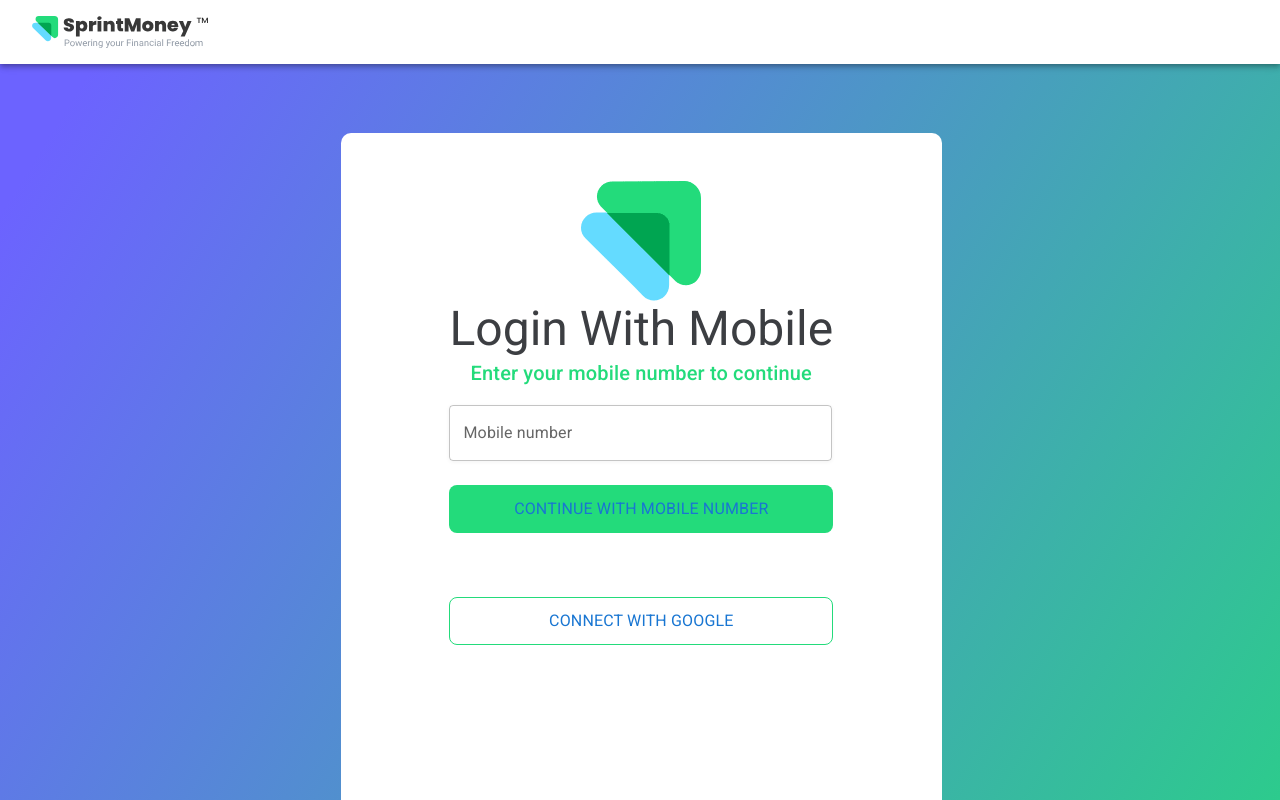
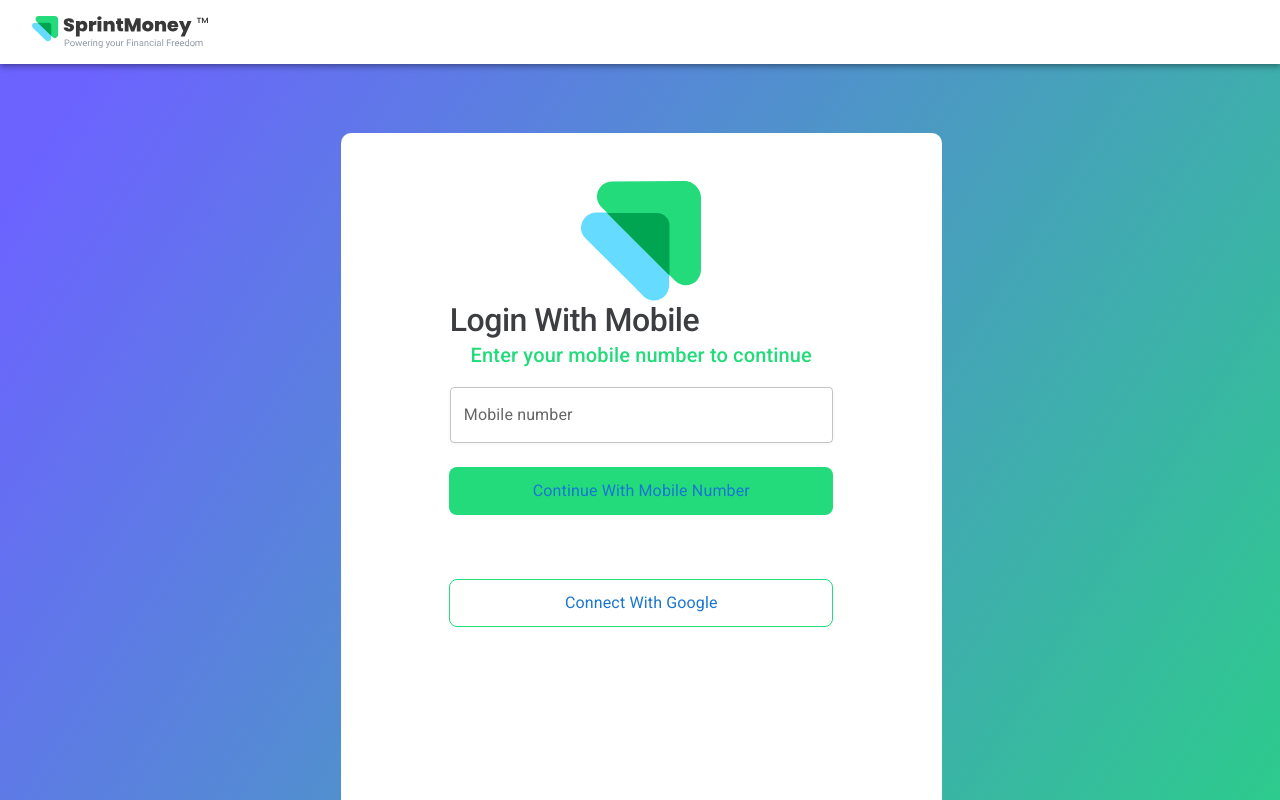
Before and after one commit to mansorout/man, a React (Create React App) app: page /login in a window 1280 px wide. Shown: the top 800 px of the page. Built offline with nearby package versions, Linux system fonts and the light colour scheme.

Commit message:
Alignement

```diff
--- a/src/App.tsx
+++ b/src/App.tsx
@@ -3,11 +3,13 @@ import Home from './Components/Home/Home';
 import Header from './Components/Header';
 import { Login } from './Components/Auth/Login';
 import './app.css'
+import { FooterBox } from './Components/FooterBox';
 function App() {
   return (
     <>
         <Routes>
           <Route path="/" element={<Home/>} />
+          <Route path="/footer" element={<FooterBox />} />
           <Route path="/login" element={<Login/>} />
           <Route path="/Header"  element={<Header/>} />
         </Routes>
--- a/src/Components/Auth/Login.tsx
+++ b/src/Components/Auth/Login.tsx
@@ -1,59 +1,77 @@
-import React from 'react'
-
-import { Container } from '@mui/material'
-import {Box, TextField,Button,Paper,Stack,Typography} from '@mui/material'
-import Grid from '@mui/material/Grid';
-import Header from '../../Components/Header'
-import '../Auth/Login.css'
-import ContWithMobile from '../Buttons/ContWithMobile';
-import ConnectWithGoogle from '../Buttons/ConnectWithGoogle';
-import Image from '../../Assets/Group 6673@2x.png'
+import React from "react";
+import { Container } from "@mui/material";
+import {
+  Box,
+  TextField,
+  Stack,
+  Typography,
+} from "@mui/material";
+import Grid from "@mui/material/Grid";
+import Header from "../../Components/Header";
+import "../Auth/Login.css";
+import ContWithMobile from "../Buttons/ContWithMobile";
+import ConnectWithGoogle from "../Buttons/ConnectWithGoogle";
+import { FooterBox } from "../FooterBox";
+import Image from "../../Assets/Group 6673@2x.png";
 
 export const Login = () => {
   return (
     <>
-
-
-         <Box className='Main_Box' >
+      <Box className="Main_Box">
         <Header />
-          <Box className='Grid_Box' >
-              <Grid  sx={{alignItems:'center',justifyContent:'center',direction:'row', display:'flex' }}>
+        <Box className="Grid_Box">
+          <Grid
+            sx={{
+              alignItems: "center",
+              justifyContent: "center",
+              direction: "row",
+              display: "flex",
+            }}
+          >
             <Grid item xs={3}></Grid>
             <Grid item xs={6}>
-                        <div   style={{
-                            marginTop:'48.3px',
-                              display: 'flex',
-                               textAlign: 'center',
+              <div
+                style={{
+                  marginTop: "48.3px",
+                  display: "flex",
+                  textAlign: "center",
                   //  width: '60px',
                   //  height:'59.7px',
-                                  alignItems: 'center',
-                                         justifyContent: 'center'
-                                                                   }} >
-                                      <Box component="img" alt="The house from the offer." src={Image}/>
+                  alignItems: "center",
+                  justifyContent: "center",
+                }}
+              >
+                <Box
+                  component="img"
+                  alt="The house from the offer."
+                  src={Image}
+                />
               </div>
 
-
-
-
-                        <Typography className='Login_text' variant="h3" align="center">Login With Mobile</Typography>
-                        <Typography  variant="h6" align="center">Enter your mobile number to continue</Typography>
-                       <TextField className='text_field' margin='normal' label='Mobile number' />
+              <Typography component='h1' variant="h1" align="center">
+                Login With Mobile
+              </Typography>
+              <Typography variant="h6" align="center">
+                Enter your mobile number to continue
+              </Typography>
+              <TextField
+                className="text_field"
+                margin="normal"
+                label="Mobile number"
+              />
             </Grid>
 
             <Grid item xs={3}></Grid>
-
-
           </Grid>
-           <Stack><ContWithMobile /></Stack>
-           <Stack><ConnectWithGoogle /></Stack>
+          <Stack>
+            <ContWithMobile />
+          </Stack>
+          <Stack>
+            <ConnectWithGoogle />
+          </Stack>
+          <FooterBox />
         </Box>
-
       </Box>
-
-
-
     </>
-  )
-}
-
-{/* <Stack sx={{alignItems:'center'}}> </Stack> */}
+  );
+};
--- a/src/Components/Buttons/ConnectWithGoogle.tsx
+++ b/src/Components/Buttons/ConnectWithGoogle.tsx
@@ -2,15 +2,7 @@
 import { Button, ButtonProps, styled, Typography } from "@mui/material";
 
 const TextButton = styled(Button)<ButtonProps>(({ theme }) => ({
-    // color: "red",
-    // boxShadow: "0px 0px 0px 0px",
-    // background : "#EFEFEF",
-    // borderRadius: "8px",
-    // textTransform: 'capitalize',
-    // height: "56px",
-    // padding: "25px",
-    // width: "98%",
-
+    textTransform: 'capitalize',
     width: '384px',
     height: '48px',
     borderRadius: '8px',
@@ -18,13 +10,9 @@ const TextButton = styled(Button)<ButtonProps>(({ theme }) => ({
     marginTop:'64px',
     border: 'solid 1px #23db7b',
     backgroundColor:'rgba(255, 255, 255, 0)',
+  }));
 
-
-
-}));
-
-
-const ConnectWithGoogle = () => {
+  const ConnectWithGoogle = () => {
     return (
         <TextButton variant='text'>
             <Typography className='Button-Text'>Connect with Google</Typography>
--- a/src/Components/Buttons/ContWithMobile.tsx
+++ b/src/Components/Buttons/ContWithMobile.tsx
@@ -1,57 +1,14 @@
-// import { Button, ButtonProps, styled, Typography } from "@mui/material";
-
-// const GreenColorButton = styled(Button)<ButtonProps>(({ theme }) => ({
-
-//   width: '384px',
-//   height: '48px',
-//   borderRadius: '8px',
-//   margin:'auto',
-//   marginTop:'16px',
-// //   // padding: '133px 338.9px 0 340.6px',
-// //   opacity: '0.5',
-// // //  mixBlendMode:'overlay',
-
-
-
-// }));
-
-
-// const  ContWithMobile = () => {
-//   return (
-//     <GreenColorButton variant='contained' >
-//         <Typography className='Button-Text'>Continue with Mobile Number</Typography>
-//     </GreenColorButton>
-//   )
-// };
-
-// export default ContWithMobile;
-
-
-
-
-
 import { Button, ButtonProps, styled, Typography } from "@mui/material";
 
 const ThemeButton = styled(Button)<ButtonProps>(({ theme }) => ({
-    // color: "red",
-    // boxShadow: "0px 0px 0px 0px",
-    // background : "#EFEFEF",
-    // borderRadius: "8px",
-    // textTransform: 'capitalize',
-    // height: "56px",
-    // padding: "25px",
-    // width: "98%",
-
+    textTransform: 'capitalize',
     width: '384px',
     height: '48px',
     borderRadius: '8px',
     margin:'auto',
     marginTop:'16px',
     backgroundColor:'#23db7b',
-
-
-
-}));
+  }));
 
 
 const ContWithMobile = () => {
--- /dev/null
+++ b/src/Components/FooterBox.tsx
@@ -0,0 +1,10 @@
+import { Box } from '@mui/system'
+export const FooterBox = () => {
+  return (
+    <>
+    <Box  >
+
+    </Box>
+    </>
+  )
+}
--- a/src/Components/Header.tsx
+++ b/src/Components/Header.tsx
@@ -1,6 +1,5 @@
 
 import AppBar from '@mui/material/AppBar';
-import Toolbar from '@mui/material/Toolbar';
 import logo from '../../src/Assets/Sprint_money_logo.svg'
 const Header = () => {
   return (
@@ -11,7 +10,7 @@ const Header = () => {
            height:'64px',
            position:'static',
             }}>
-           <img src={logo} alt="Kitty Katty!" style={{
+           <img src={logo} alt="Will Back Soon" style={{
             width: '176px',
             height: '32.9px',
             marginTop:'15.5px',
--- a/src/index.css
+++ b/src/index.css
@@ -40,11 +40,11 @@ body {
 /*  Predefined Class  */
 
 h1 {
-  font-size: var(--headingFontSize);
-  font-weight: 500;
-  line-height: 1.19;
-  text-align: left;
-  color: var(--typeLightBlackColor);
+  font-size: var(--headingFontSize) !important;
+  font-weight: 500 !important;
+  line-height: 1.19 !important;
+  text-align: left !important;
+  color: var(--typeLightBlackColor) !important;
 }
 
 h2 {
```
Also changed, not shown: src/Assets/Google_Icon.svg (added). Lines whose indentation alone changed are shown as unchanged.
